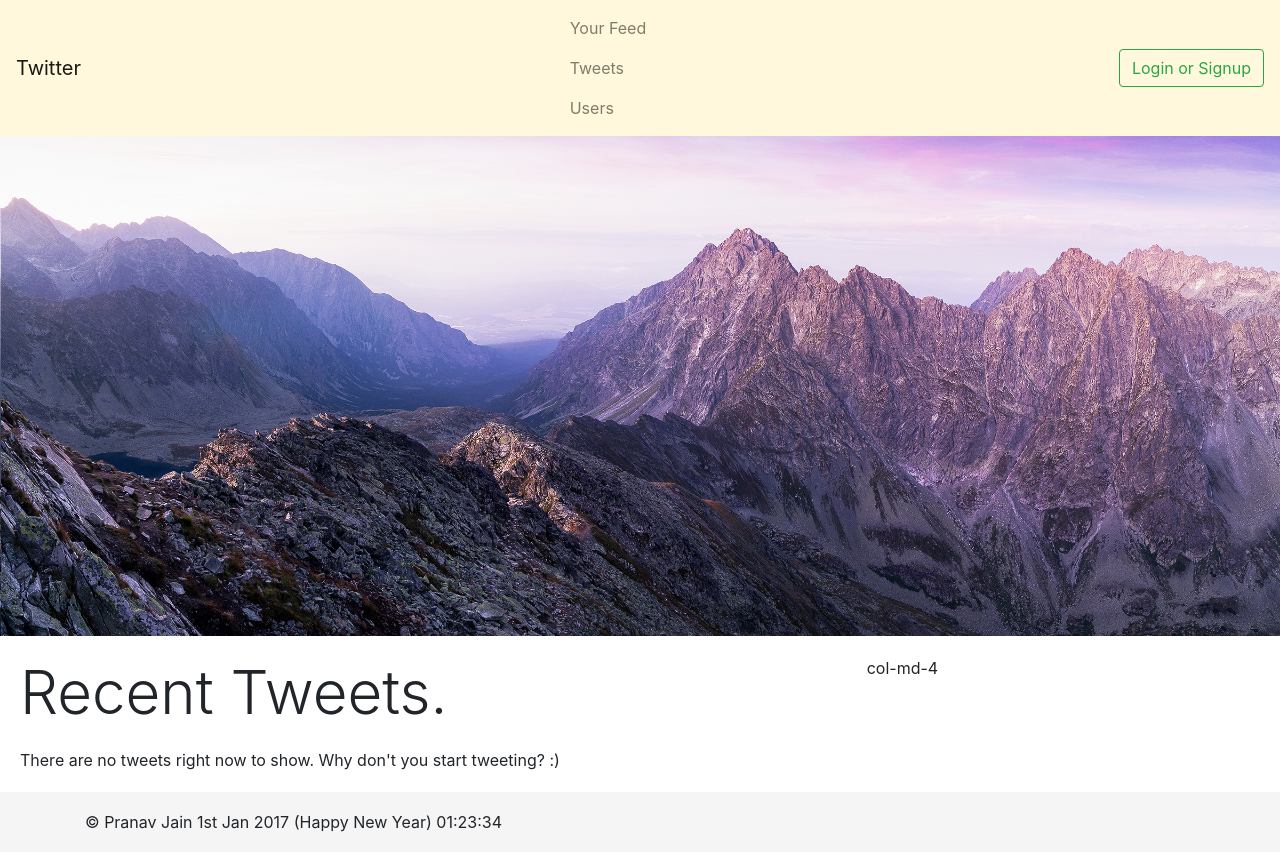
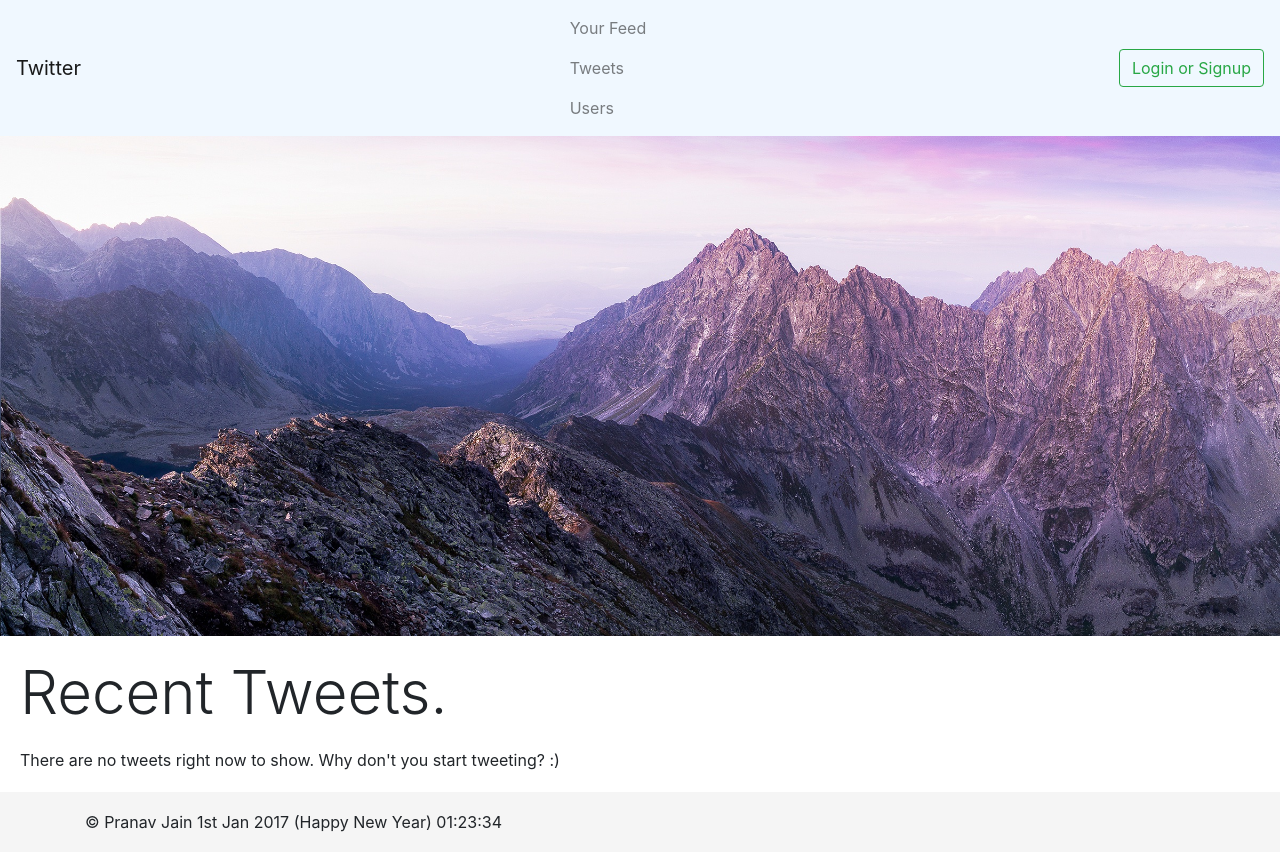
Before and after one commit to pranavj1001/TwitterClone, a PHP site: page /TwitterClone/ in a window 1280 px wide. Run offline with PHP 8.4, Linux system fonts and the light colour scheme; data that the repository does not hold is empty; some libraries are stand-ins or nearby versions.

Commit message:
make some changes in the styling of the website

```diff
--- a/controller.php
+++ b/controller.php
@@ -58,7 +58,7 @@
                 $userQueryResult = mysqli_query($link, $userQuery);
                 $user = mysqli_fetch_assoc($userQueryResult);
 
-                echo "<div class='tweet'><p>".$user['email']." <span class='time'>".timeSince(time() - strtotime($row['datetime']))." ago </span></p>";
+                echo "<div class='tweet'><p><b>".$user['email']."</b> <span class='time'>".timeSince(time() - strtotime($row['datetime']))." ago </span></p>";
 
                 echo "<p>".$row['tweet']."</p>";
 
--- a/views/css/styles.css
+++ b/views/css/styles.css
@@ -2,7 +2,7 @@ nav.navbar.shrink {
   min-height: 35px;
 }
 nav.navbar{
-  background-color: cornsilk;
+  background-color: aliceblue;
    // Animation
    -webkit-transition: all 0.4s ease;
    transition: all 0.4s ease;
@@ -24,10 +24,10 @@ nav.navbar{
     font-weight: 300;
 }
 .time{
-    color: lightgray;
+    color: aqua;
 }
 .tweet{
-    border: solid grey;
+    border: solid aquamarine;
     border-width: 1px;
     border-radius: 5px;
     padding: 10px;
--- a/views/footer.php
+++ b/views/footer.php
@@ -84,6 +84,7 @@
           }
         });
 
+        //wrote the code below in pure js because I just wanted to test myself, to see if I still remember the syntax ;)
         window.onload = function(){
             var heading = document.getElementById("homeHeading");
             var count = 0;
--- a/views/home.php
+++ b/views/home.php
@@ -5,6 +5,6 @@
           <h2 class="heading" id="homeHeading">Recent Tweets</h2>
           <?php displayTweets('public'); ?>
       </div>
-      <div class="col-md-4">col-md-4</div>
+      <div class="col-md-4"></div>
     </div>
 </div>
```
